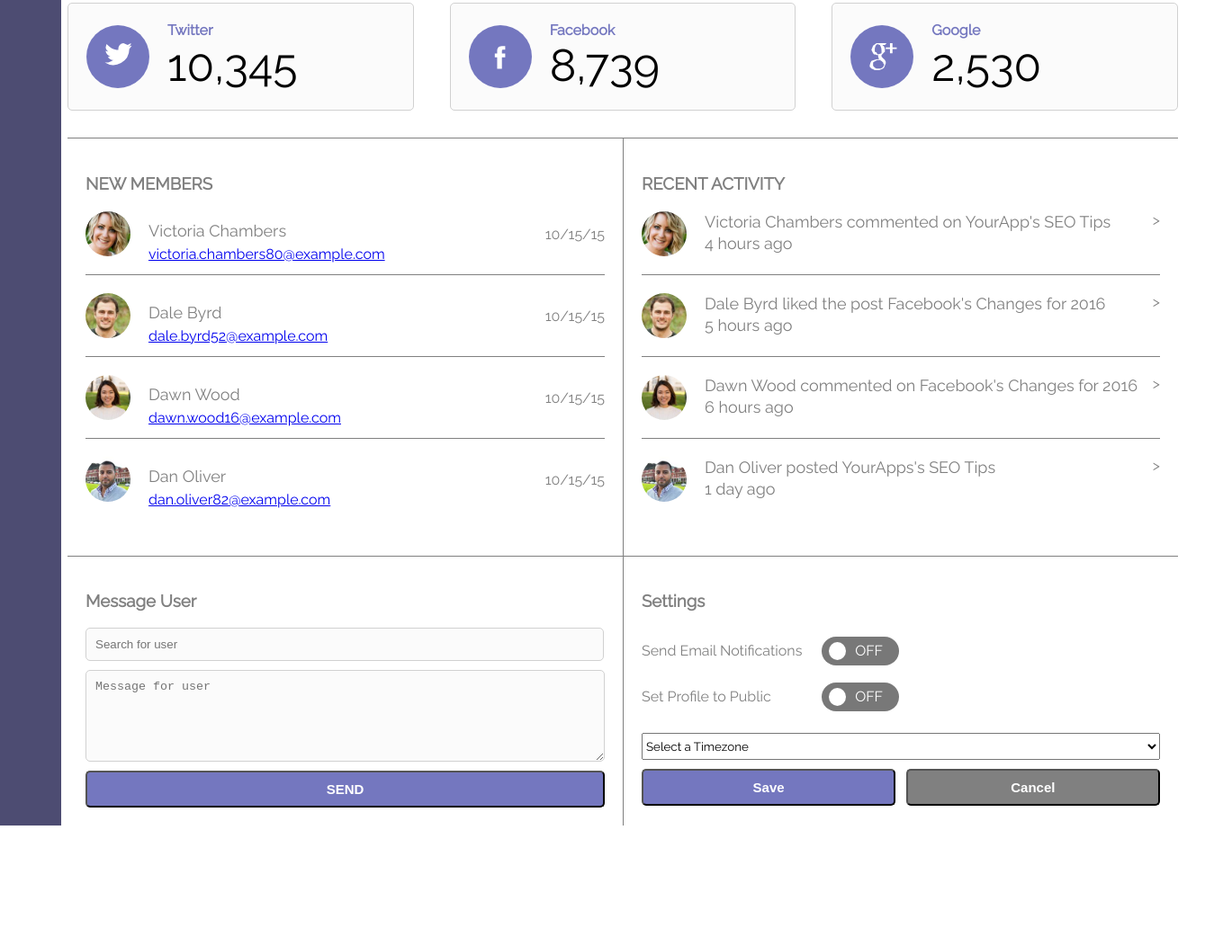
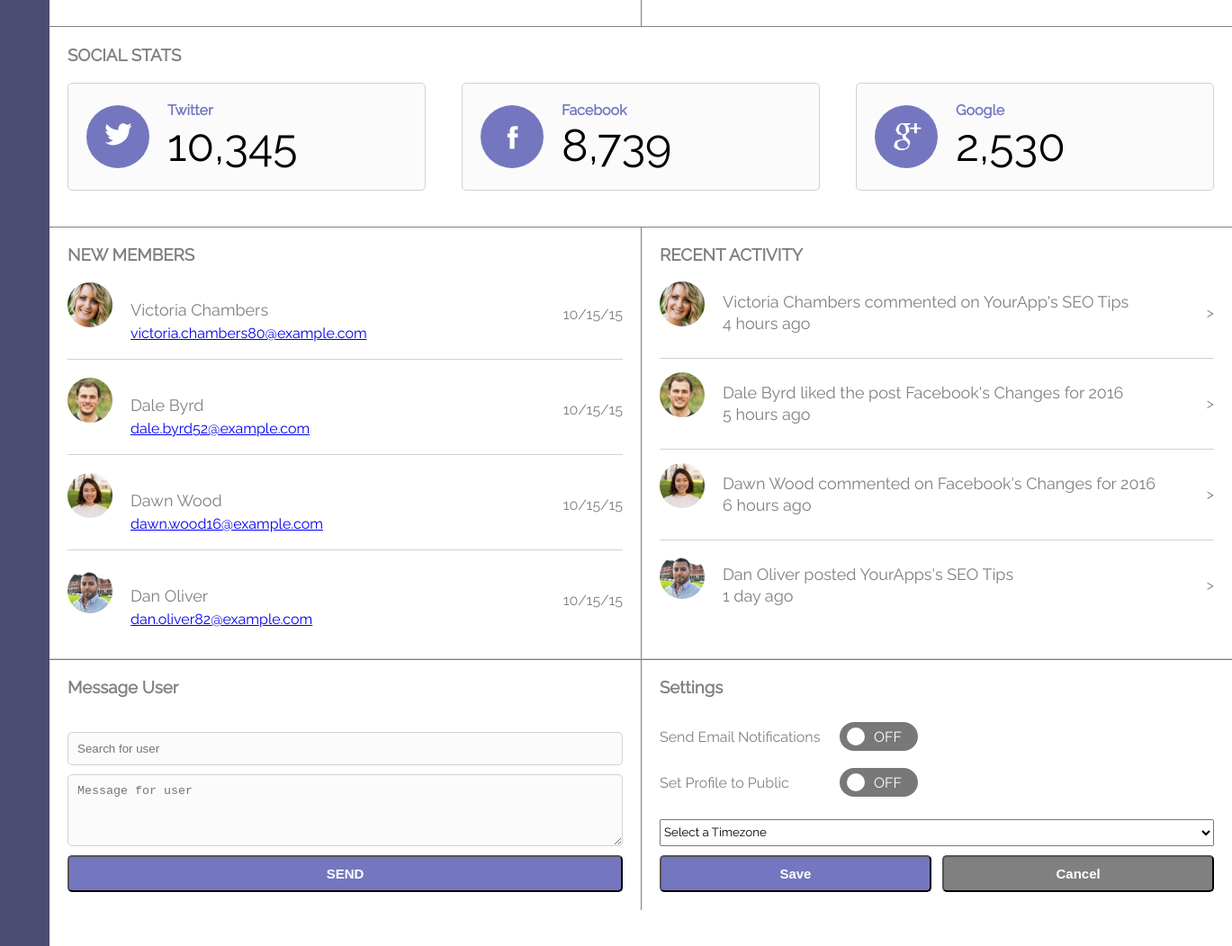
Before and after one commit to cullenk/Project-7, a plain HTML site: page index.html in a window 1280 px wide. Shown: the part 1251-2303 px from the top of the page at 90% size, 1369 px wide, since content can reach past the window. Before the commit the page ends 2169 px from the top, so only its background shows below. Drawn offline with nearby package versions, Linux system fonts and the light colour scheme.

Commit message:
Formatting Galore

```diff
--- a/css/styles.css
+++ b/css/styles.css
@@ -1,7 +1,10 @@
+* {
+  box-sizing: border-box;
+}
+
 body {
   font-family: 'raleway', sans-serif;
   margin: 0;
-  box-sizing: border-box;
 }
 
 h3 {
@@ -83,14 +86,15 @@ header h3 {
 /* Navigation */
 
 .nav {
+  grid-area: navigation;
   background-color: #4d4c72;
   display: flex;
-  grid-area: navigation;
+  padding-left: 10px;
 }
 
 .nav a {
   padding: 15px;
-  display: flex;
+  border: 4px solid #4d4c72;
 }
 
 .nav img {
@@ -125,7 +129,7 @@ header h3 {
 /* Charts sizing */
 
 .widget-container-full, .widget-container-half {
-    width: 95vw;
+    margin: 20px;
    }
 
 /* Main Dashboard */
@@ -133,19 +137,18 @@ header h3 {
 .headline {
   color: black;
   font-weight: bold;
-  margin-top: auto;
+  margin-bottom: 10px;
 }
 
 .main {
   display: grid;
   grid-area: main;
-  padding-left: 20px;
-  padding-right: 20px;
+  width: 100%;
   color: gray;
 }
 
 .main-header {
-  margin-top: 20px;
+  padding: 0 20px;
 }
 
 .main-header-search input {
@@ -157,13 +160,12 @@ header h3 {
 #alert {
     grid-column: 1;
     transition: transform .8s ease-out;
-    width: 100%;
 }
 
 .alert-banner {
     color: white;
-    padding: 10px;
-    margin-top: 20px;
+    margin: 20px;
+    padding: 10px 20px;
     border-radius: 5px;
     background-color: #7377bf;
     display: flex;
@@ -171,7 +173,11 @@ header h3 {
     flex-direction: row;
     align-items: center;
     font-size: 20px;
-    height: 25px;
+}
+
+.alert p {
+  margin: 0;
+  padding: 0;
 }
 
 .alert-banner p:last-child {
@@ -224,16 +230,19 @@ header h3 {
 
 /* Traffic Header and Chart */
 
+.traffic {
+  border-bottom: 1px solid gray;
+}
+
 .traffic-header,
 .traffic-nav {
   display: flex;
   justify-content: space-between;
   align-items: center;
-  margin-top: 10px;
 }
 
 .traffic-header {
-  width: 98%;
+  padding: 0 20px;
 }
 
 .traffic-nav li {
@@ -253,30 +262,35 @@ header h3 {
     color: white;
     border-radius: 10px;
 }
+/* Daily */
 
-/* Page Borders */
+.daily h3 {
+  margin: 20px;
+}
 
-.daily,
-.mobile-users,
-.social-media,
-.members,
-.recent-activity {
-  width: 100%;
-  margin-top: 10px;
-  margin-bottom: 10px;
+.daily {
+  border-bottom: 1px solid gray;
+}
+
+/* Mobile */
+
+.mobile-users h3 {
+  margin: 20px;
+}
+
+.mobile-users {
+  border-bottom: 1px solid gray;
 }
 
 /* Social Media */
 
 .social-media {
-  display: flex;
+  padding: 0 20px;
   flex-direction: column;
-  border-top: none;
 }
 
 .social-header {
-  margin: 0;
-  padding-top: 10px;
+    margin: 20px;
 }
 
 .social-container {
@@ -287,7 +301,7 @@ header h3 {
     align-items: center;
     padding: 20px;
     margin-bottom: 20px;
-    margin-top: 20px;
+    max-width: 100%;
 }
 
 .social-image {
@@ -320,9 +334,13 @@ header h3 {
 }
 /* New Members */
 
+.wrapper {
+  padding: 0 20px;
+}
+
 .members {
-  padding: 20px;
-  width: auto;
+  margin-top: 20px;
+  border-top: 1px solid gray;
 }
 
 .members-container {
@@ -360,13 +378,13 @@ header h3 {
 /* Recent Activity  */
 
 .recent-activity {
-  padding: 20px;
-  width: auto;
+  margin-top: 20px;
+  border-top: 1px solid gray;
 }
 
 .recent-container {
   display: flex;
-  margin-top: 20px;
+  padding-bottom: 20px;
   margin-bottom: 20px;
   border-bottom: 1px solid gray;
   align-items: flex-start;
@@ -394,12 +412,8 @@ header h3 {
 
 /* Message User  */
 
-.message {
-  padding: 20px;
-}
-
 #userField {
-  width: 96%;
+  width: 100%;
 }
 
 .widget-container {
@@ -437,7 +451,7 @@ button:hover {
 /* Settings Field */
 
 .settings {
-  padding: 20px;
+  margin-bottom: 40px;
 }
 
 /* The switch - the box around the slider */
@@ -516,7 +530,6 @@ input:checked + .slider:before {
     align-items: center;
     border-radius: 20px;
     flex-direction: row-reverse;
-    width: 70px;
 }
 
 .off {
@@ -527,7 +540,7 @@ input:checked + .slider:before {
 .toggle-button-email p,
 .toggle-button-profile p {
     padding: 0 10px;
-    margin: 0;
+      margin: 0;
 }
 
 .toggle-circle {
@@ -572,7 +585,17 @@ input:checked + .slider:before {
   .nav {
     flex-direction: column;
     align-items: center;
-    width: 68px;
+    padding: 10px 0 0;
+  }
+
+  .nav a {
+    width: 100%;
+    display: flex;
+  }
+
+  .nav img {
+    width: 35px;
+    margin: 0 auto;
   }
 
   .nav a:hover,
@@ -621,17 +644,12 @@ input:checked + .slider:before {
     width: 45vw;
   }
 
-  .social-header {
-    border-top: 1px solid gray;
-    padding-top: 20px;
+  .social-media {
+    display: flex;
+    flex-direction: row;
   }
 
-  .social-media {
-    flex-direction: row;
-    margin: auto;
-  }
-
-  .social-container{
+  .social-container {
     width: 33%;
     margin-right: 40px;
   }
@@ -647,6 +665,16 @@ input:checked + .slider:before {
     border-top: 1px solid gray;
   }
 
+  .members-container,
+  .recent-container {
+    display: flex;
+    flex-direction: row;
+    align-items: center;
+    padding-bottom: 15px;
+    margin-bottom: 15px;
+    border-bottom: 1px solid #d1d1d1;
+  }
+
   .recent-activity,
   .settings {
     border-left: 1px solid gray;
@@ -654,9 +682,17 @@ input:checked + .slider:before {
 
   .recent-activity,
   .members {
-    margin-bottom: 0;
+    border-bottom: 1px solid #d1d1d1;
   }
 
+  .message,
+  .settings {
+    display: flex;
+    flex-direction: column;
+    justify-content: space-between;
+    margin-bottom: 40px;
+    padding-bottom: 20px;
+  }
 
 }
 
--- a/index.html
+++ b/index.html
@@ -133,7 +133,7 @@
 </div>
 
   <!-- new members widget -->
-  <section class="members">
+  <section class="members wrapper">
     <h3>NEW MEMBERS</h3>
 
   <div class="members-container">
@@ -171,7 +171,7 @@
 </section>
 
   <!-- Recent Activity widget -->
-  <section class="recent-activity">
+  <section class="recent-activity wrapper">
     <h3>RECENT ACTIVITY</h3>
 
   <div class="recent-container">
@@ -209,7 +209,7 @@
 </section>
 
   <!-- Messaging Widget -->
-  <section class="message">
+  <section class="message wrapper">
     <h3>Message User</h3>
     <form class="widget-container">
       <input type="text" placeholder="Search for user" class="form-field" id="userField">
@@ -219,7 +219,7 @@
   </section>
 
   <!-- local settings widget -->
-  <section class="settings">
+  <section class="settings wrapper">
   <h3>Settings</h3>
 
   <!-- Toogle Code here -->
```
